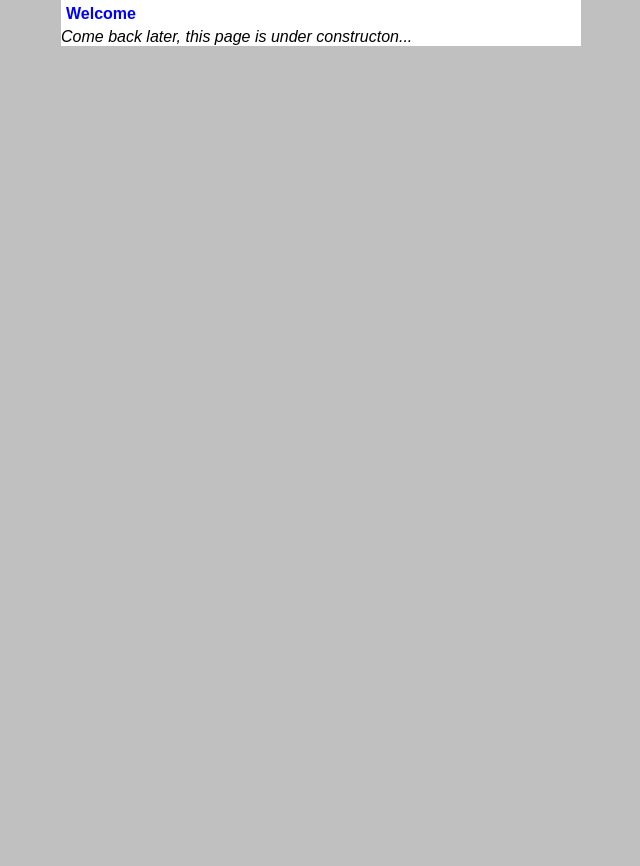
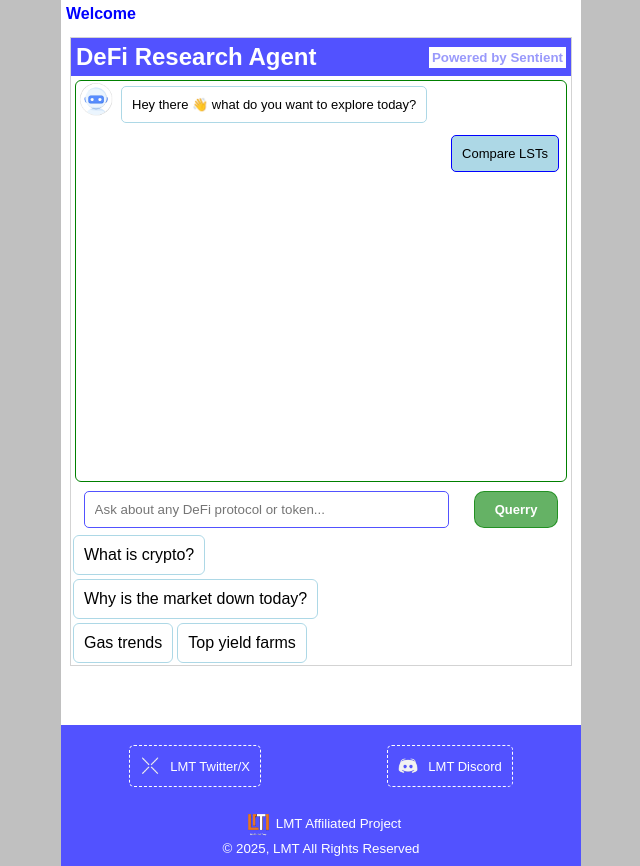
Before and after one commit to Bigstifff/Sentient_AGI_Agent, a Flask app: page / in a window 1280 px wide. Shown: the whole page, without its empty margins (319-959 px from the left). Before the commit the page ends 46 px from the top, so only its background shows below. Run offline with Flask 3, Linux system fonts and the light colour scheme; the visitor is signed in with stand-in values (Sample User, id 1).

Commit message:
done with home page UI

```diff
--- a/static/js.js
+++ b/static/js.js
@@ -2,4 +2,21 @@
     if (document.body.id === "layout") {
 
     }
+
+    // js for the home page
+    else if (document.body.id === "home") {
+        let suggest = document.querySelectorAll(".suggest div");
+        let input = document.querySelector("#querry input");
+        let submit = document.querySelector("#querry button");
+
+        submit.disabled = true;
+
+        for (let i = 0; i < suggest.length; i++) {
+            suggest[i].addEventListener("click", (e) => {
+                let x = e.target;
+
+                input.value = x.textContent;
+            })
+        }
+    }
 })
--- a/static/stylesheet.css
+++ b/static/stylesheet.css
@@ -224,3 +224,114 @@
         margin: auto;
     }
 }
+/* main page styling */
+.agentMain {
+    padding: 10px;
+}
+.chatCont {
+    outline: 1px solid lightgray;
+    height: fit-content;
+}
+.chatCont .chatHeader {
+    background-color: rgb(82, 82, 255);
+    color: white;
+    padding: 5px;
+    display: flex;
+    align-items: center;
+    justify-content: space-between;
+}
+.chatCont .chatHeader div {
+    font-size: smaller;
+    padding: 3px;
+    font-weight: bold;
+    color: rgba(28, 28, 247, 0.452);
+    background-color: white;
+}
+.chatCont .chatHeader + div {
+    outline: 1px solid green;
+    margin: 5px;
+    border-radius: 5px;
+    height: 400px;
+    overflow-y: auto;
+    scroll-behavior: smooth;
+}
+.roboText img {
+    width: 40px;
+    height: 40px;
+}
+.roboText {
+    display: flex;
+}
+.roboText .textArea {
+    width: fit-content;
+    padding: 10px;
+    border-radius: 5px;
+    margin: 5px;
+    border: 1px solid lightblue;
+    font-size: small;
+}
+.chatArea {
+    width: 80%;
+}
+.userText {
+    width: fit-content;
+    padding: 10px;
+    border-radius: 5px;
+    margin: 5px;
+    border: 0.5px solid blue;
+    font-size: small;
+    background-color: lightblue;
+    margin-left: auto;
+}
+.userArea {
+    padding: 2px;
+    width: 80%;
+    margin-left: auto;
+}
+#querry {
+    display: flex;
+    gap: 10px;
+    align-items: center;
+    padding: 5px;
+    justify-content: space-around;
+}
+#querry input {
+    width: 70%;
+    padding: 10px;
+    border-radius: 5px;
+    outline: none;
+    border: 1px solid rgb(82, 82, 255);
+}
+#querry button {
+    padding: 10px;
+    padding-right: 20px;
+    padding-left: 20px;
+    font-weight: bold;
+    font-size: small;
+    border-radius: 10px;
+    border: 1px solid rgba(0, 128, 0, 0.651);
+    background-color: rgba(0, 128, 0, 0.603);
+    color: white;
+    cursor: pointer;
+    transition: 0.2s;
+}
+#querry button:hover {
+    background-color: green;
+}
+.suggest {
+    display: flex;
+    flex-flow: row wrap;
+    width: 300px;
+}
+.suggest div {
+    width: fit-content;
+    padding: 10px;
+    margin: 3px;
+    outline: 1px solid lightblue;
+    border-radius: 5px;
+    cursor: pointer;
+    transition: 0.3s;
+}
+.suggest div:hover {
+    background-color: lightblue;
+}
--- a/templates/home.html
+++ b/templates/home.html
@@ -5,8 +5,37 @@
     <header>
         <div class="greet">Welcome</div>
     </header>
-    <main>
-        <i>Come back later, this page is under constructon...</i>
+    <main class="agentMain">
+        <div class="chatCont">
+            <div class="chatHeader"><h2>DeFi Research Agent</h2><div>Powered by Sentient</div></div>
+            <div>
+                <div class="chatArea">
+                <div class="roboText">
+                    <img src="{{ url_for('static', filename='images/robo_pfp_w.png') }}" alt="robo_pfp">
+                    <div class="textArea">Hey there 👋 what do you want to explore today?</div>
+                </div>
+                </div>
+                <div class="userArea">
+                    <div class="userText">Compare LSTs</div>
+                </div>
+            </div>
+            <form id="querry" action="#" method="post">
+                <input type="text" name="q" autofocus placeholder="Ask about any DeFi protocol or token..." autocomplete="off">
+                <button type="submit">Querry</button>
+            </form>
+            <div class="suggest">
+                <div>What is crypto?</div>
+                <div>Why is the market down today?</div>
+                <div>Gas trends</div>
+                <div>Top yield farms</div>
+            </div>
+        </div>
     </main>
+    <footer>
+        <a href="https://x.com/LMT_DAO"><div><img src="{{ url_for('static', filename='icons/twitter_w.png') }}" alt="twitter_logo"><span>LMT Twitter/X</span></div></a>
+        <a href="https://discord.gg/86HRW8tc"><div><img src="{{ url_for('static', filename='icons/dc_w.png') }}" alt="discord_logo"><span>LMT Discord</span></div></a>
+    </footer>
+    <div class="sponsor"><img src="{{ url_for('static', filename='images/lmt_w.png') }}" alt="lmt_logo"><span>LMT Affiliated Project</span></div>
+    <div>&copy; 2025, LMT All Rights Reserved</div>
 
 {% endblock %}
```
Also changed, not shown: static/images/robo_pfp_w.png (added), 3 other files.
